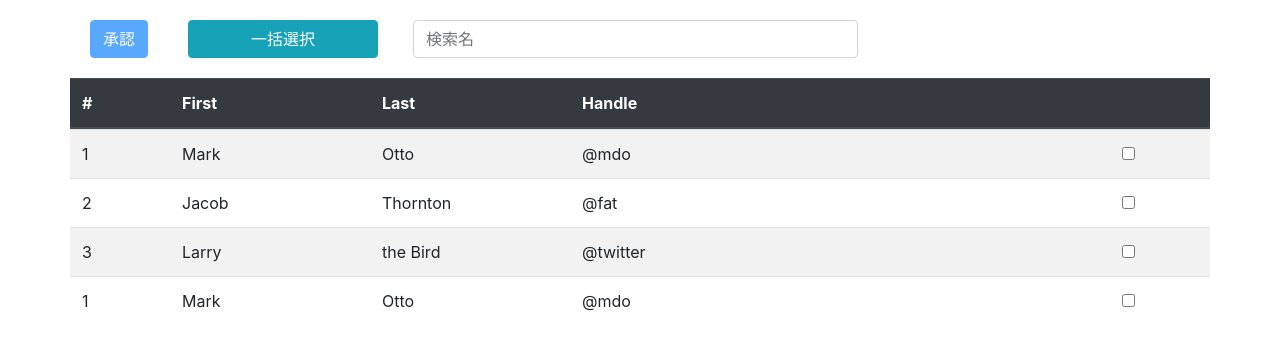
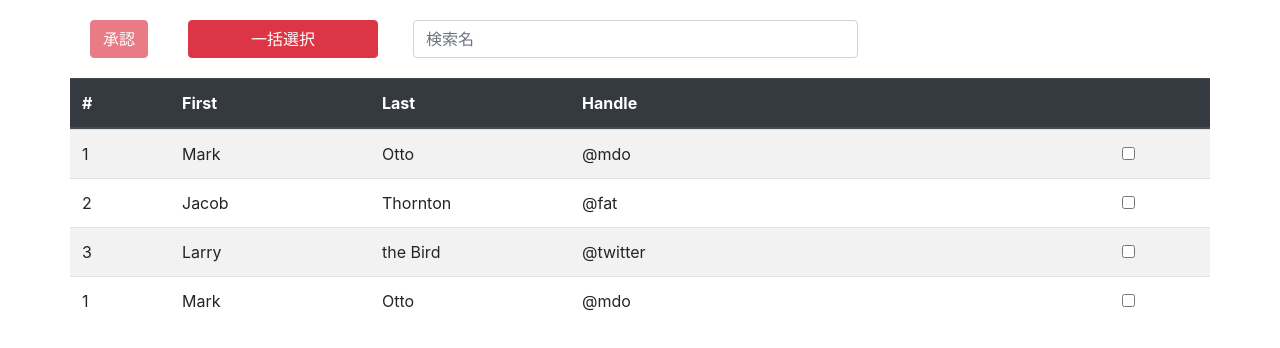
Before and after one commit to careconstudygroup/table-, a plain HTML site: page index.html in a window 1280 px wide. Drawn offline with nearby package versions, Linux system fonts and the light colour scheme.

Commit message:
一括選択ボタンの色をブランドカラーに変更

```diff
--- a/index.html
+++ b/index.html
@@ -15,9 +15,9 @@
 <body>
     <div class="container">
         <div class="row">
-            <button disabled type="button" class="btn auth-btn btn-primary float-right">承認</button>
+            <button disabled type="button" class="btn auth-btn btn-danger float-right">承認</button>
             <button type="button" class="btn btn-info float-right btn-simple">簡易表示</button>
-            <button type="button" class="col-4 col-sm-2 btn bulk-Auth-button btn-info float-right">一括選択</button>
+            <button type="button" class="col-4 col-sm-2 btn bulk-Auth-button btn-danger float-right">一括選択</button>
             <div class="d-flex align-items-center col-md-5">
                 <input class="searchbox form-control col-xs-4" type="text" placeholder="検索名">
             </div>
```
